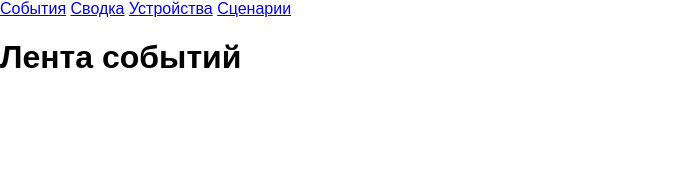
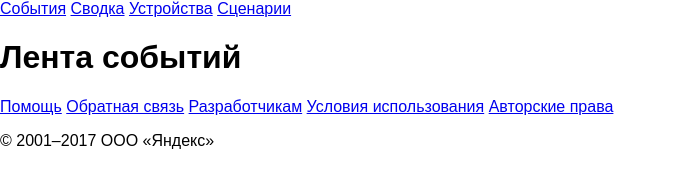
Before and after one commit to SukachevAlex/shri-2018-2-homework-1, a website built with webpack: page src/index.html in a window 1280 px wide. Shown: the whole page, without its empty margins (0-677 px from the left). Built offline with nearby package versions, Linux system fonts and the light colour scheme.

Commit message:
Добавил разметку подвала сайта
В меню подвала добавил ссылку на лицензию, дополнительно разместил файл лицензии в папку assets

```diff
--- a/src/index.html
+++ b/src/index.html
@@ -30,12 +30,29 @@
             </div>
         </header>
         <main class="main page__main">
-            <div class="main-inner">
+            <div class="main-area">
                 <h1 class="title main__title">Лента событий</h1>
-                <div class="container"></div>
+                <div class="event__list">
+                    <template class="event__item"></template>
+                </div>
             </div>
         </main>
-        <footer class="footer page__footer"></footer>
+        <footer class="footer page__footer">
+            <div class="footer-area">
+                <div class="menu footer__menu">
+                    <a class="menu__link" href="#">Помощь</a>
+                    <a class="menur__link" href="#">Обратная связь</a>
+                    <a class="menu__link" href="#">Разработчикам</a>
+                    <a class="menu__link" href="#">Условия использования</a>
+                    <a class="menu__link" href="../assets/license.pdf">Авторские права</a>
+                </div>
+                <div class="copyright footer__copyright">
+                    <p class="copyright__text">© 2001–2017 ООО «Яндекс»</p>
+                </div>
+            </div>
+        </footer>
+
+
     </div>
 
     <script src="<%= htmlWebpackPlugin.files.chunks.main.entry %>"></script>
```
Also changed, not shown: 1 other file.
